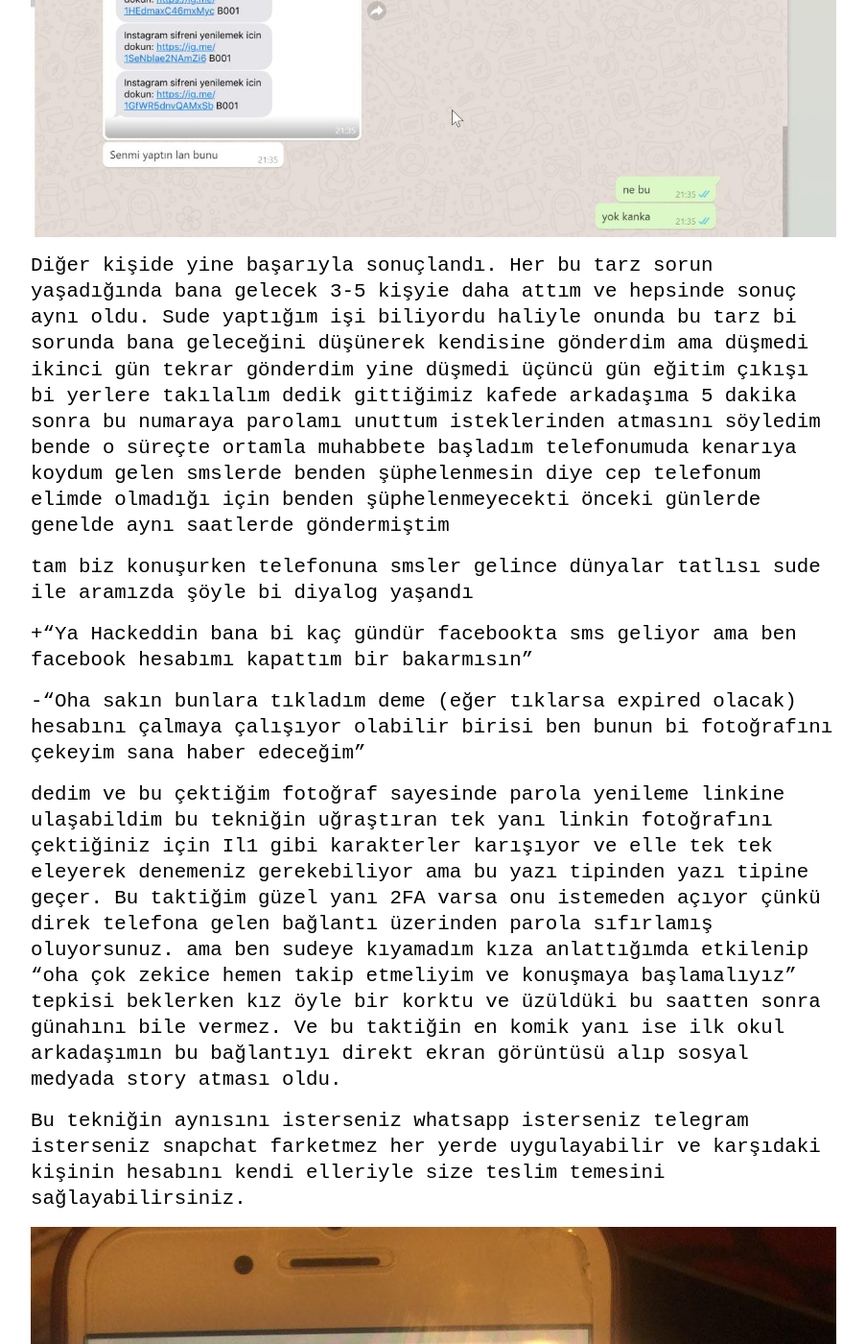
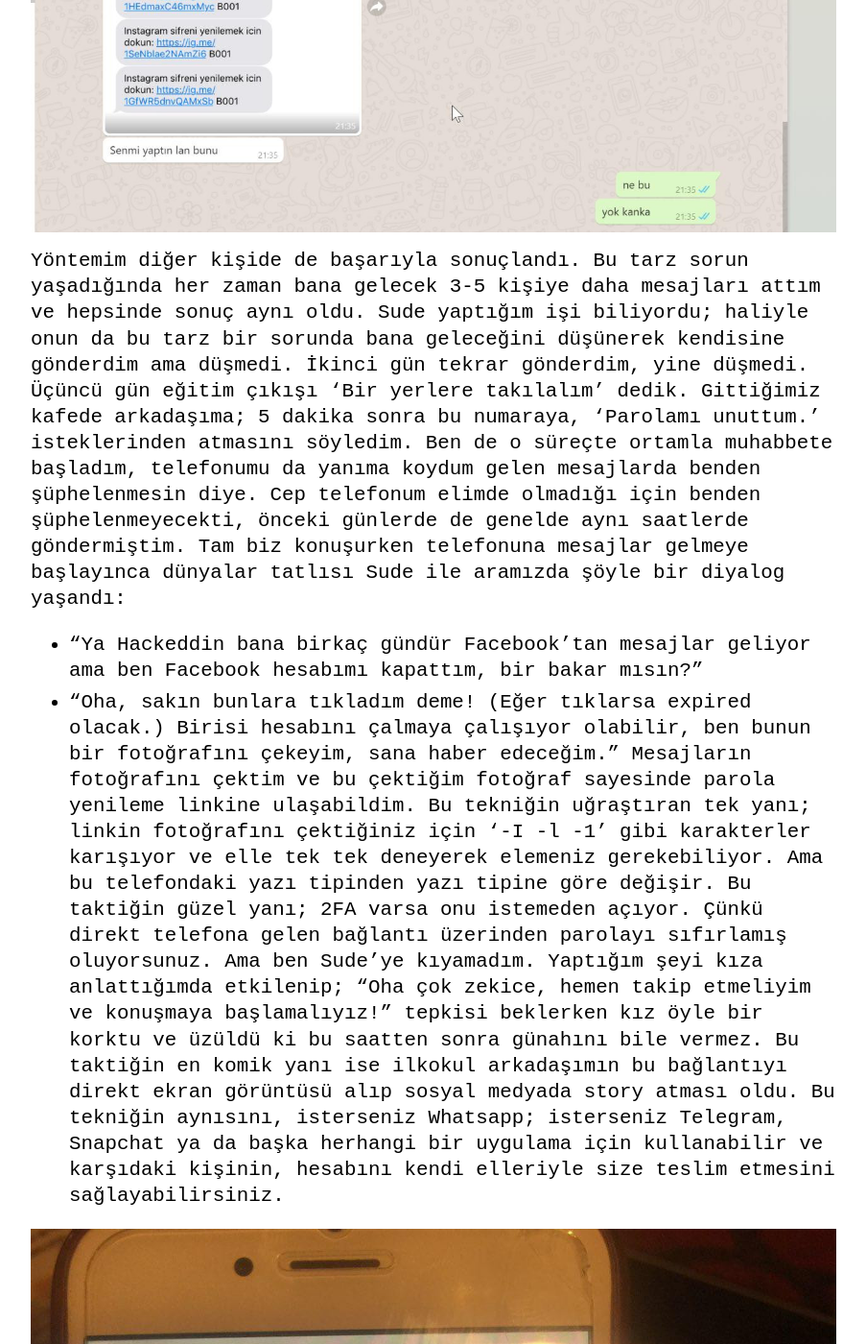
Before and after one commit to hackeddin/blog, a Jekyll site: the page built from _posts/2020-11-01-bakış-açısı.md, in a window 1280 px wide and 1400 px high, scrolled down 2518 px. Shown: the whole window at 96% size, without its empty margins (188-1091 px from the left). Built offline with Jekyll 4.4.1, drawn with Linux system fonts in a browser that asks for light colours; some of the changed text lies outside the part shown.

Commit message:
Update 2020-11-01-bakış-açısı.md

```diff
--- a/_posts/2020-11-01-bakış-açısı.md
+++ b/_posts/2020-11-01-bakış-açısı.md
@@ -4,33 +4,28 @@ title:  "Bakış Açısı"
 date:   2020-11-01 18:06:25
 
 ---
-yazının sonunda yazının başında olması gereken gereksiz detayları bulabilirsiniz. yazıdaki tekniğin inanılmaz bir şekilde işe yaradığını görmek istiyorsanız yazıyı okuduktan sonra anlık olarak konuştuğunuz kişide deneyebilirsiniz o esnada en son sizinle sohbet ettiği için direkt size gönderme ihtimali çok yüksek.(denendi onaylandı)
 
-2 ay kadar önce gittiğim bi eğitimde tanıştığım birisiydi bu sude. seneler bilgisayar başında asosyal şekilde geçince sosyal becerilerimiz mesleki deformasyona uğruyor insanlarla tanışma ve iletişim şeklimizde bir takım farklılıklar meydana geliyor haliyle kızın gelip masumca sorduğu bir soruya ters cevap verip kırıcı olabiliyoruz bende biraz kırıcı olmuşum sudeye karşı neyse aradan biraz zaman geçince eğitimdeki diğer kişilerle sohbetimiz ilerledi ve artık eğitim çıkışları bi yerlere takılmaya başladık o süreç içinde numaralarını kaydettiğim için instagramda önerilenlerde sürekli sudeyi görüyordum takip etmeye karar verdim ama egomdan ötürü “ya takibime geri dönmezse” diye düşünmeye başladım ve haliyle etkileyici bi giriş yapmak istedim bu yüzden takip etmedim biraz düşündükten sonra aklıma çeşitli yöntemler geldi bir tanesi hariç hepsi senelerdir kullanılan şeylerdi ve o taktik sayesinde yakın çevremin instagramına çöktüm.
-
-Taktik şöyle çalışıyor instagram üzerinde böyle bir parolamı unuttum sayfası var eğer siz buraya kullanıcı adı veya email yazarsanız parola sıfırlama bağlantısını maile gönderiyor ve bu bizim istemediğimiz bir şey ama eğer siz buraya bir cep telefonu yazarsanız sms olarak gönderiyor ve bunun limiti 10-11 falan arkaarkaya pat pat gönderebiliyorsunuz
+Yazının sonunda; yazının başında olması gereken gereksiz detayları bulabilirsiniz. Yazıdaki tekniğin inanılmaz bir şekilde işe yaradığını görmek istiyorsanız, yazıyı okuduktan sonra anlık olarak konuştuğunuz kişide deneyebilirsiniz. O esnada en son sizinle sohbet ettiği için direkt size gönderme ihtimali çok yüksek. (Denendi onaylandı.)
+2 ay kadar önce gittiğim bir eğitimde tanıştığım birisiydi bu Sude. Seneler bilgisayar başında asosyal bir şekilde geçince sosyal becerilerimiz mesleki deformasyona uğruyor, insanlarla tanışma ve iletişim şeklimizde birtakım farklılıklar meydana geliyor haliyle. Kızın gelip masumca sorduğu bir soruya ters cevap verip kırıcı olabiliyoruz. Ben de biraz kırıcı olmuşum Sude’ye karşı. Neyse aradan biraz zaman geçince eğitimdeki diğer kişilerle sohbetimiz ilerledi ve artık eğitim çıkışları bir yerlere takılmaya başladık. O süreç içinde numarasını kaydettiğim için İnstagram’da önerilenlerde sürekli Sude’yi görüyordum. Takip etmeye karar verdim ama egomdan ötürü “Ya takibime geri dönmezse?” diye düşünmeye başladım ve haliyle etkileyici bir giriş yapmak istedim. Bu yüzden takip etmedim, onun yerine biraz düşündükten sonra aklıma çeşitli yöntemler geldi. Bir tanesi hariç hepsi senelerdir kullanılan şeylerdi ve o taktik sayesinde yakın çevremin İnstagram hesaplarına çöktüm.
+Taktik şöyle çalışıyor:
+İnstagram üzerinde aşağıdaki görselde olduğu gibi bir parolamı unuttum sayfası var ve eğer siz buraya kullanıcı adı veya e-mail yazarsanız parola sıfırlama bağlantısını maile gönderiyor. Ama bu bizim istemediğimiz bir şey ve eğer siz buraya bir cep telefonu yazarsanız kısa mesaj olarak gönderiyor ve 10-11 defaya kadar arka arkaya pat pat gönderebiliyorsunuz.
 
 ![img](https://hackeddin.com/bakis-acisi/0.jpeg)
 
-Bende bu testi ilk olarak mahalleden arkadaşım olan Sude üzerinde denedim (eğitimdeki değil)
+Ben de bu testi ilk olarak mahalleden arkadaşım olan Sude -Eğitimdeki Sude değil.- üzerinde denedim.
 
 ![img](https://hackeddin.com/bakis-acisi/1.jpeg)
 
-ve ekran görüntüsünü alıp bana gönderdi hadi bunun kafası basmıyodur falan diye düşündüm ve başka birinde denedim
+Yukarıda da göründüğü gibi ekran görüntüsünü alıp bana gönderdi. ‘-Belki de bunun kafası basmıyordur.’ diye düşündüm ve başka birinde denedim.
 
 ![img](https://hackeddin.com/bakis-acisi/2.jpeg)
 
-Diğer kişide yine başarıyla sonuçlandı. Her bu tarz sorun yaşadığında bana gelecek 3-5 kişyie daha attım ve hepsinde sonuç aynı oldu. Sude yaptığım işi biliyordu haliyle onunda bu tarz bi sorunda bana geleceğini düşünerek kendisine gönderdim ama düşmedi ikinci gün tekrar gönderdim yine düşmedi üçüncü gün eğitim çıkışı bi yerlere takılalım dedik gittiğimiz kafede arkadaşıma 5 dakika sonra bu numaraya parolamı unuttum isteklerinden atmasını söyledim bende o süreçte ortamla muhabbete başladım telefonumuda kenarıya koydum gelen smslerde benden şüphelenmesin diye cep telefonum elimde olmadığı için benden şüphelenmeyecekti önceki günlerde genelde aynı saatlerde göndermiştim
-
-tam biz konuşurken telefonuna smsler gelince dünyalar tatlısı sude ile aramızda şöyle bi diyalog yaşandı
-
-+“Ya Hackeddin bana bi kaç gündür facebookta sms geliyor ama ben facebook hesabımı kapattım bir bakarmısın”
-
--“Oha sakın bunlara tıkladım deme (eğer tıklarsa expired olacak) hesabını çalmaya çalışıyor olabilir birisi ben bunun bi fotoğrafını çekeyim sana haber edeceğim”
-
-dedim ve bu çektiğim fotoğraf sayesinde parola yenileme linkine ulaşabildim bu tekniğin uğraştıran tek yanı linkin fotoğrafını çektiğiniz için Il1 gibi karakterler karışıyor ve elle tek tek eleyerek denemeniz gerekebiliyor ama bu yazı tipinden yazı tipine geçer. Bu taktiğim güzel yanı 2FA varsa onu istemeden açıyor çünkü direk telefona gelen bağlantı üzerinden parola sıfırlamış oluyorsunuz. ama ben sudeye kıyamadım kıza anlattığımda etkilenip “oha çok zekice hemen takip etmeliyim ve konuşmaya başlamalıyız” tepkisi beklerken kız öyle bir korktu ve üzüldüki bu saatten sonra günahını bile vermez. Ve bu taktiğin en komik yanı ise ilk okul arkadaşımın bu bağlantıyı direkt ekran görüntüsü alıp sosyal medyada story atması oldu.
-
-Bu tekniğin aynısını isterseniz whatsapp isterseniz telegram isterseniz snapchat farketmez her yerde uygulayabilir ve karşıdaki kişinin hesabını kendi elleriyle size teslim temesini sağlayabilirsiniz.
+Yöntemim diğer kişide de başarıyla sonuçlandı. Bu tarz sorun yaşadığında her zaman bana gelecek 3-5 kişiye daha mesajları attım ve hepsinde sonuç aynı oldu. Sude yaptığım işi biliyordu; haliyle onun da bu tarz bir sorunda bana geleceğini düşünerek kendisine gönderdim ama düşmedi. İkinci gün tekrar gönderdim, yine düşmedi. Üçüncü gün eğitim çıkışı ‘Bir yerlere takılalım’ dedik. Gittiğimiz kafede arkadaşıma; 5 dakika sonra bu numaraya, ‘Parolamı unuttum.’ isteklerinden atmasını söyledim. Ben de o süreçte ortamla muhabbete başladım, telefonumu da yanıma koydum gelen mesajlarda benden şüphelenmesin diye. Cep telefonum elimde olmadığı için benden şüphelenmeyecekti, önceki günlerde de genelde aynı saatlerde göndermiştim.
+Tam biz konuşurken telefonuna mesajlar gelmeye başlayınca dünyalar tatlısı Sude ile aramızda şöyle bir diyalog yaşandı:
++ “Ya Hackeddin bana birkaç gündür Facebook’tan mesajlar geliyor ama ben Facebook hesabımı kapattım, bir bakar mısın?”
+- “Oha, sakın bunlara tıkladım deme! (Eğer tıklarsa expired olacak.) Birisi hesabını çalmaya çalışıyor olabilir, ben bunun bir fotoğrafını çekeyim, sana haber edeceğim.”
+Mesajların fotoğrafını çektim ve bu çektiğim fotoğraf sayesinde parola yenileme linkine ulaşabildim. Bu tekniğin uğraştıran tek yanı; linkin fotoğrafını çektiğiniz için ‘-I -l -1’ gibi karakterler karışıyor ve elle tek tek deneyerek elemeniz gerekebiliyor. Ama bu telefondaki  yazı tipinden yazı tipine göre değişir. Bu taktiğin güzel yanı; 2FA varsa onu istemeden açıyor. Çünkü direkt telefona gelen bağlantı üzerinden parolayı sıfırlamış oluyorsunuz. Ama ben Sude’ye kıyamadım. Yaptığım şeyi kıza anlattığımda etkilenip; “Oha çok zekice, hemen takip etmeliyim ve konuşmaya başlamalıyız!” tepkisi beklerken kız öyle bir korktu ve üzüldü ki bu saatten sonra günahını bile vermez. Bu taktiğin en komik yanı ise ilkokul arkadaşımın bu bağlantıyı direkt ekran görüntüsü alıp sosyal medyada story atması oldu.
+Bu tekniğin aynısını, isterseniz Whatsapp; isterseniz Telegram, Snapchat ya da başka herhangi bir uygulama için kullanabilir ve karşıdaki kişinin, hesabını kendi elleriyle size teslim etmesini sağlayabilirsiniz.
 
 ![img](https://hackeddin.com/bakis-acisi/3.jpeg)
 ![img](https://hackeddin.com/bakis-acisi/4.jpeg)
@@ -38,7 +33,7 @@ Bu tekniğin aynısını isterseniz whatsapp isterseniz telegram isterseniz snap
 
 
 # yazının başı olması gereken sonu
-bu yazıda yaklaşık 2 sene önce güzel bir hanımefendinin instagram hesabını alabilmek için çıktığım yolda yakın arkadaşlarımın hesaplarını nasıl aldığıma değineceğim bu yazının sonunda öğreneceğiniz bu teknik ile sadece instagram değil isterseniz whatsapp, facebook, snapchat gibi platformlarınıdaki hesabı sadece bakış açısı değiştirerek nasıl alabileceğinizi öğreneceksiniz ama daha önemlisi bakış açınızı biraz değiştirdiğinizde alışılagelmişin dışında bir harekette bulunduğunuzda elde edebileceklerinizin ne kadar kıymetli şeyler olduğuna şahit olacaksınız. konuya yönelik bir kaç söz koyuyorum buraya
+Bu yazıda yaklaşık 2 sene önce güzel bir hanımefendinin İnstagram hesabını alabilmek için çıktığım yolda yakın arkadaşlarımın hesaplarını nasıl aldığıma değineceğim. Bu yazının sonunda öğreneceğiniz teknik ile sadece İnstagram değil; isterseniz Whatsapp, Facebook, Snapchat gibi platformlardaki hesapları da sadece bakış açısı değiştirerek nasıl alabileceğinizi öğreneceksiniz. Ama daha önemlisi bakış açınızı biraz değiştirdiğinizde, alışılagelmişin dışında bir harekette bulunduğunuzda elde edebileceklerinizin ne kadar kıymetli şeyler olduğuna şahit olacaksınız. Konuya yönelik birkaç söz koyuyorum buraya:
 
 > Saldırgan, hedefini, aslında var olmayan bir sorunu olduğuna
 > inandırarak kendi ağına düşürür. Sorun, bu olayda olduğu gibi, henüz
```
